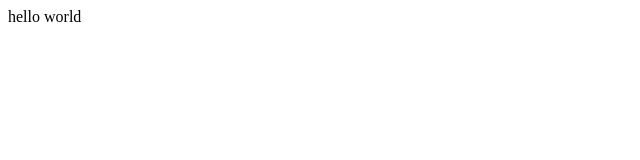
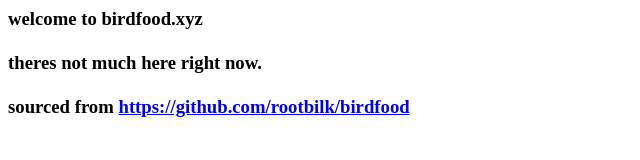
Before and after one commit to rootbilk/birdfood, a plain HTML site: page index.html in a window 1280 px wide. Shown: the whole page, without its empty margins (0-640 px from the left). Drawn offline with Linux system fonts and the light colour scheme.

Commit message:
Update index.html

```diff
--- a/index.html
+++ b/index.html
@@ -1 +1,9 @@
-<p>hello world</p>
+<div class="container-fluid">
+	<div class="row">
+		<div class="col-md-12">
+			<h3>
+				welcome to birdfood.xyz<br /><br />theres not much here right now.<br /><br />sourced from  <a href="https://github.com/rootbilk/birdfood/">https://github.com/rootbilk/birdfood</a>
+			</h3>
+		</div>
+	</div>
+</div>
```
